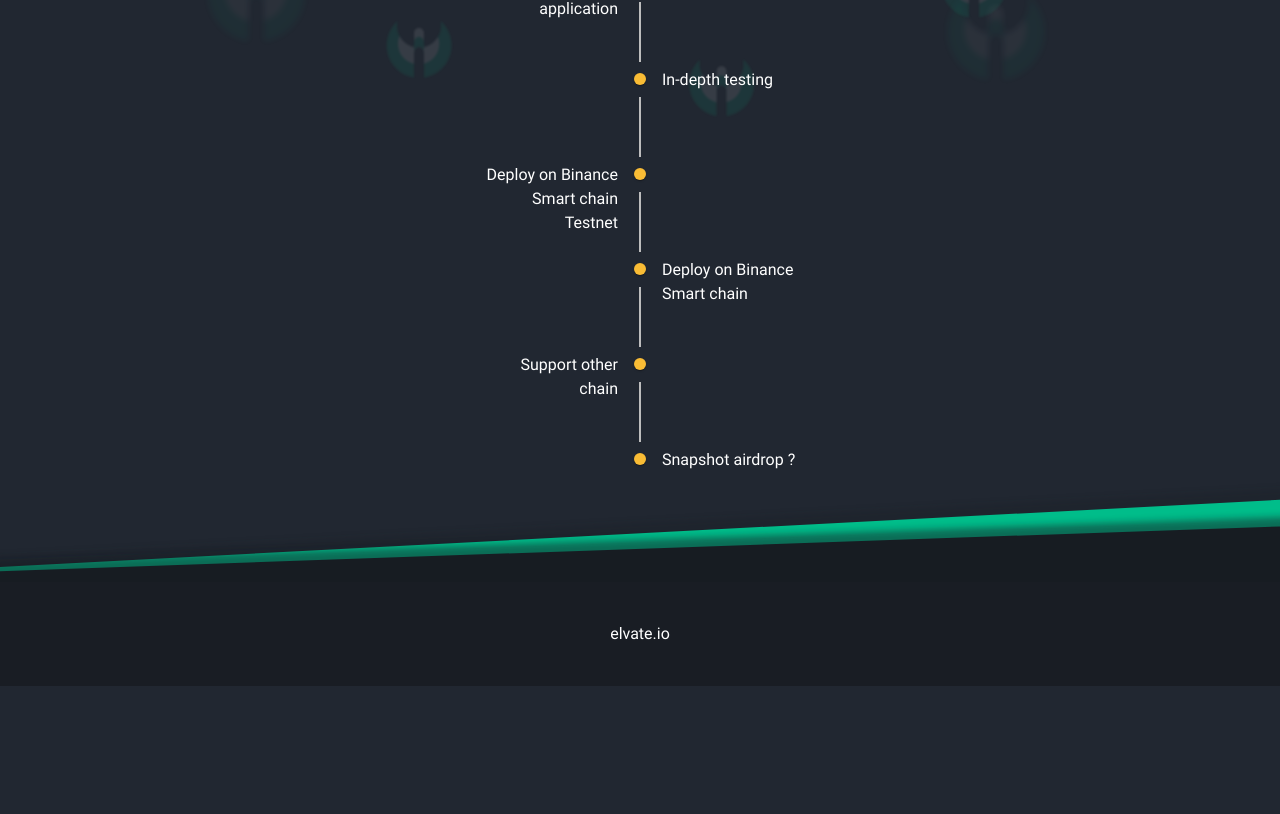
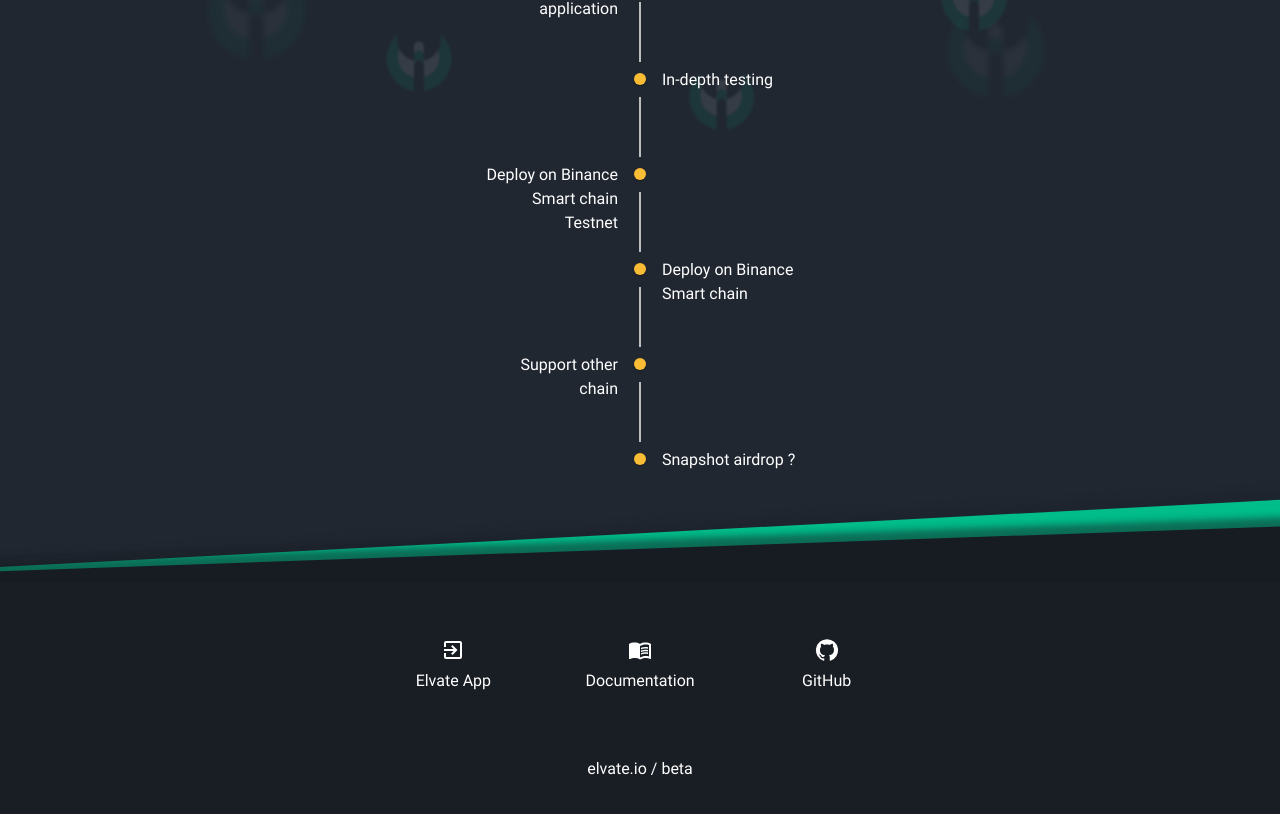
Before and after one commit to elvate-app/elvate-website, a React (Create React App) app: page / in a window 1280 px wide. Shown: the part 1446-2260 px from the top of the page. Before the commit the page ends 2132 px from the top, so only its background shows below. Built offline with nearby package versions, Linux system fonts and the light colour scheme.

Commit message:
Bottom: add medias

```diff
--- a/src/component/BottomSection.tsx
+++ b/src/component/BottomSection.tsx
@@ -1,16 +1,70 @@
-import { Box, styled } from "@mui/material";
+import { ExitToApp, GitHub, MenuBook } from "@mui/icons-material";
+import { Box, Grid, styled, Typography } from "@mui/material";
 
 const Root = styled(Box)`
   background-color: ${({ theme }) => theme.palette.background.background};
+  padding: ${({ theme }) => theme.spacing(5)};
   justify-content: center;
   flex-direction: column;
   align-items: center;
   display: flex;
-  padding: ${({ theme }) => theme.spacing(5)};
+  min-height: 30vh;
+`;
+
+const Container = styled(Grid)`
+  padding-right: ${({ theme }) => theme.spacing(5)};
+  padding-left: ${({ theme }) => theme.spacing(5)};
+  justify-content: center;
+  align-items: center;
+  max-width: 80vh;
+  display: flex;
 `;
 
 const BottomSection = () => {
-  return <Root id="medias">elvate.io</Root>;
+  return (
+    <Root id="medias">
+      <Container container columns={{ xs: 1, sm: 3 }}>
+        <Grid
+          item
+          xs={1}
+          textAlign="center"
+          onClick={() => {
+            window.open("https://app.elvate.io");
+          }}
+          sx={{ cursor: "pointer", marginTop: 2 }}
+        >
+          <ExitToApp />
+          <Typography>Elvate App</Typography>
+        </Grid>
+        <Grid
+          item
+          xs={1}
+          textAlign="center"
+          onClick={() => {
+            window.open("https://docs.elvate.io");
+          }}
+          sx={{ cursor: "pointer", marginTop: 2 }}
+        >
+          <MenuBook />
+          <Typography>Documentation</Typography>
+        </Grid>
+        <Grid
+          item
+          xs={1}
+          textAlign="center"
+          onClick={() => {
+            window.open("https://github.com/elvate-app");
+          }}
+          sx={{ cursor: "pointer", marginTop: 2 }}
+        >
+          <GitHub />
+          <Typography>GitHub</Typography>
+        </Grid>
+
+        <Typography margin={8}>elvate.io / beta</Typography>
+      </Container>
+    </Root>
+  );
 };
 
 export default BottomSection;
```
